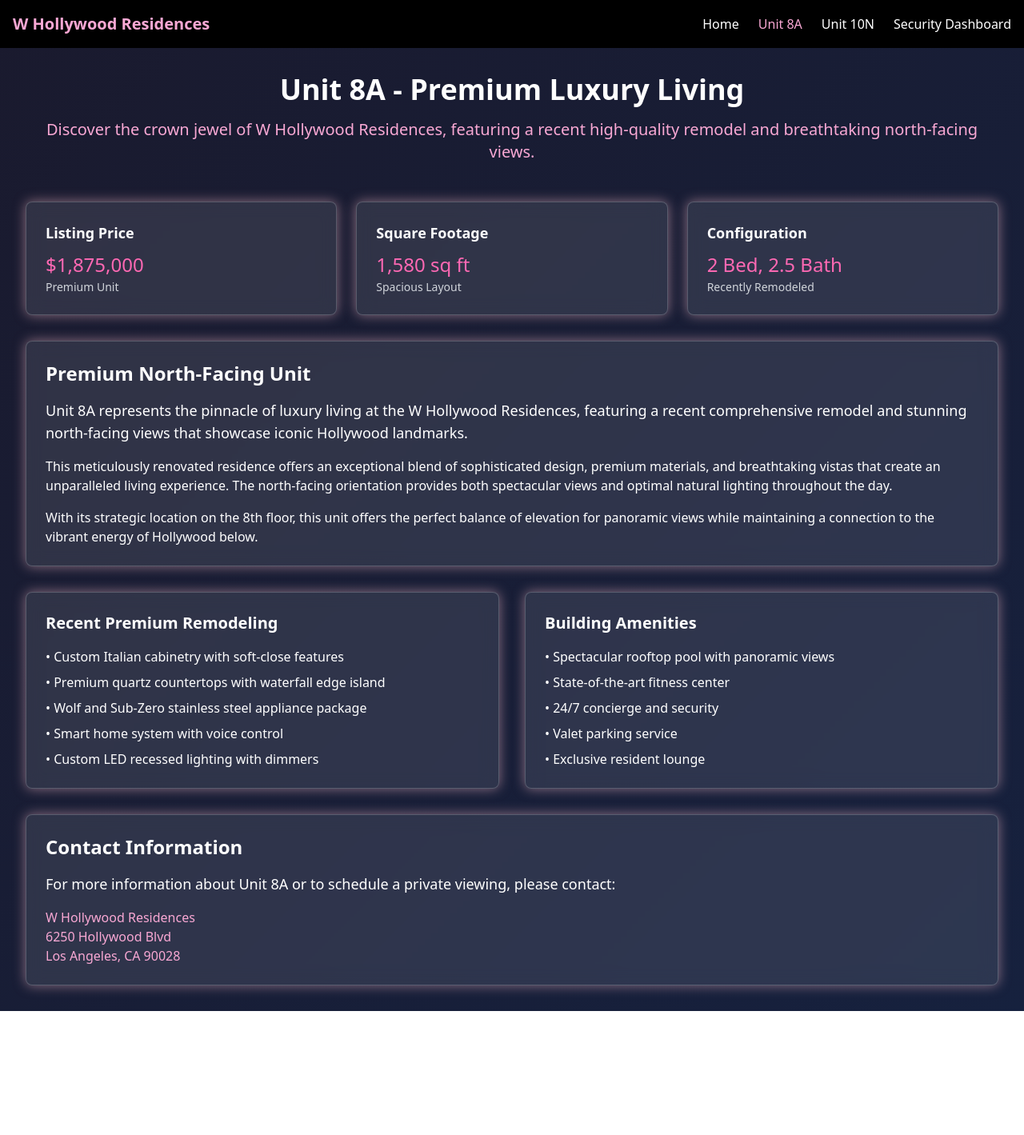
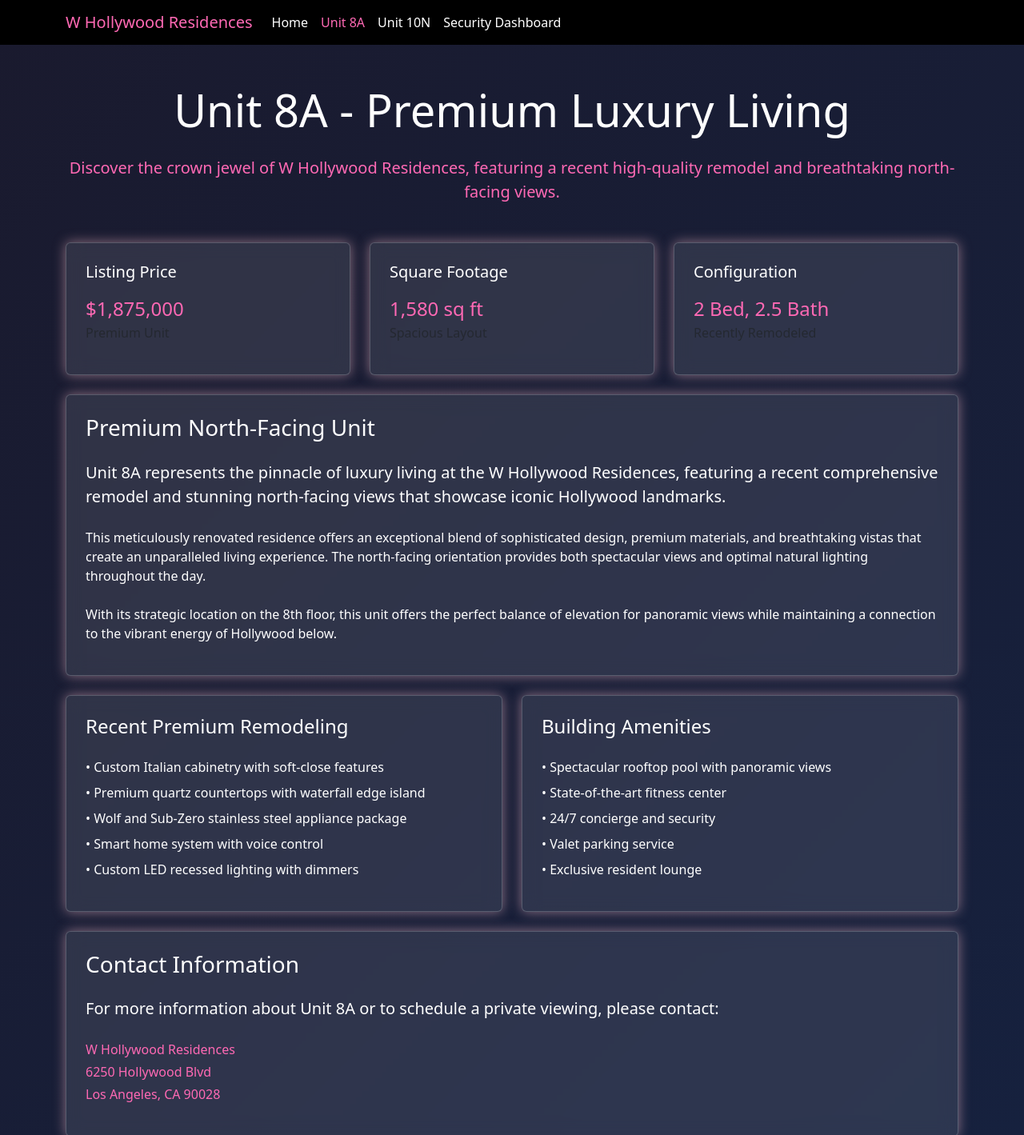
Before and after one commit to pdubbbbbs/PW-8A, a plain HTML site: page 8A.html in a window 1280 px wide. Shown: the whole page at 80% size. Before the commit the page ends 1264 px from the top, so only its background shows below. Drawn offline with nearby package versions, Linux system fonts and the light colour scheme.

Commit message:
Standardize navigation across Unit 8A and Security Dashboard pages

```diff
--- a/8A.html
+++ b/8A.html
@@ -5,7 +5,8 @@
     <meta name="viewport" content="width=device-width, initial-scale=1.0">
     <title>Unit 8A - W Hollywood Residences</title>
     <meta name="description" content="Explore the premium features of Unit 8A at W Hollywood Residences, featuring a recent high-quality remodel and stunning north-facing views.">
-    <link href="https://cdn.jsdelivr.net/npm/tailwindcss@2.2.19/dist/tailwind.min.css" rel="stylesheet">
+    <link href="https://cdn.jsdelivr.net/npm/bootstrap@5.3.0/dist/css/bootstrap.min.css" rel="stylesheet">
+    <link href="https://cdnjs.cloudflare.com/ajax/libs/font-awesome/6.0.0/css/all.min.css" rel="stylesheet">
     <style>
         body {
             background: linear-gradient(135deg, #1a1a2e 0%, #16213e 100%);
@@ -27,86 +28,121 @@
             color: #ff69b4;
             font-size: 1.5rem;
         }
+        .nav-link {
+            color: white !important;
+            transition: color 0.3s ease;
+        }
+        .nav-link:hover {
+            color: #ff69b4 !important;
+        }
+        .nav-link.active {
+            color: #ff69b4 !important;
+        }
     </style>
 </head>
-<body class="min-h-screen">
-    <nav class="bg-black text-white p-4">
-        <div class="container mx-auto flex justify-between items-center">
-            <div class="logo">
-                <a href="index.html" class="text-pink-300 font-bold text-xl">W Hollywood Residences</a>
+<body>
+    <!-- Navigation -->
+    <nav class="navbar navbar-expand-lg navbar-dark bg-black">
+        <div class="container">
+            <a class="navbar-brand text-pink" href="index.html" style="color: #ff69b4;">W Hollywood Residences</a>
+            <button class="navbar-toggler" type="button" data-bs-toggle="collapse" data-bs-target="#navbarNav">
+                <span class="navbar-toggler-icon"></span>
+            </button>
+            <div class="collapse navbar-collapse" id="navbarNav">
+                <ul class="navbar-nav">
+                    <li class="nav-item">
+                        <a class="nav-link" href="index.html">Home</a>
+                    </li>
+                    <li class="nav-item">
+                        <a class="nav-link active" href="8A.html">Unit 8A</a>
+                    </li>
+                    <li class="nav-item">
+                        <a class="nav-link" href="10N.html">Unit 10N</a>
+                    </li>
+                    <li class="nav-item">
+                        <a class="nav-link" href="security.html">Security Dashboard</a>
+                    </li>
+                </ul>
             </div>
-            <ul class="flex space-x-6">
-                <li><a href="index.html" class="hover:text-pink-300">Home</a></li>
-                <li><a href="8A.html" class="text-pink-300">Unit 8A</a></li>
-                <li><a href="10N.html" class="hover:text-pink-300">Unit 10N</a></li>
-                <li><a href="security.html" class="hover:text-pink-300">Security Dashboard</a></li>
-            </ul>
         </div>
     </nav>
 
-    <main class="container mx-auto p-8">
-        <header class="text-center mb-12">
-            <h1 class="text-4xl font-bold mb-4">Unit 8A - Premium Luxury Living</h1>
-            <p class="text-xl text-pink-300">Discover the crown jewel of W Hollywood Residences, featuring a recent high-quality remodel and breathtaking north-facing views.</p>
+    <main class="container p-8">
+        <header class="text-center my-5">
+            <h1 class="display-4 mb-4">Unit 8A - Premium Luxury Living</h1>
+            <p class="lead" style="color: #ff69b4;">Discover the crown jewel of W Hollywood Residences, featuring a recent high-quality remodel and breathtaking north-facing views.</p>
         </header>
 
-        <div class="grid grid-cols-1 md:grid-cols-3 gap-6 mb-8">
-            <div class="unit-card rounded-lg p-6 glow">
-                <h3 class="text-lg font-semibold mb-2">Listing Price</h3>
+        <div class="row mb-4">
+            <div class="col-md-4">
+                <div class="unit-card rounded p-4 glow">
+                    <h3 class="h5 mb-3">Listing Price</h3>
                     <div class="spec-value">$1,875,000</div>
-                <p class="text-sm text-gray-300">Premium Unit</p>
+                    <p class="text-muted">Premium Unit</p>
                 </div>
-            <div class="unit-card rounded-lg p-6 glow">
-                <h3 class="text-lg font-semibold mb-2">Square Footage</h3>
+            </div>
+            <div class="col-md-4">
+                <div class="unit-card rounded p-4 glow">
+                    <h3 class="h5 mb-3">Square Footage</h3>
                     <div class="spec-value">1,580 sq ft</div>
-                <p class="text-sm text-gray-300">Spacious Layout</p>
+                    <p class="text-muted">Spacious Layout</p>
                 </div>
-            <div class="unit-card rounded-lg p-6 glow">
-                <h3 class="text-lg font-semibold mb-2">Configuration</h3>
+            </div>
+            <div class="col-md-4">
+                <div class="unit-card rounded p-4 glow">
+                    <h3 class="h5 mb-3">Configuration</h3>
                     <div class="spec-value">2 Bed, 2.5 Bath</div>
-                <p class="text-sm text-gray-300">Recently Remodeled</p>
+                    <p class="text-muted">Recently Remodeled</p>
+                </div>
             </div>
         </div>
 
-        <div class="unit-card rounded-lg p-6 glow mb-8">
-            <h2 class="text-2xl font-bold mb-4">Premium North-Facing Unit</h2>
-            <p class="text-lg mb-4">Unit 8A represents the pinnacle of luxury living at the W Hollywood Residences, featuring a recent comprehensive remodel and stunning north-facing views that showcase iconic Hollywood landmarks.</p>
+        <div class="unit-card rounded p-4 glow mb-4">
+            <h2 class="h3 mb-4">Premium North-Facing Unit</h2>
+            <p class="lead mb-4">Unit 8A represents the pinnacle of luxury living at the W Hollywood Residences, featuring a recent comprehensive remodel and stunning north-facing views that showcase iconic Hollywood landmarks.</p>
             <p class="mb-4">This meticulously renovated residence offers an exceptional blend of sophisticated design, premium materials, and breathtaking vistas that create an unparalleled living experience. The north-facing orientation provides both spectacular views and optimal natural lighting throughout the day.</p>
             <p>With its strategic location on the 8th floor, this unit offers the perfect balance of elevation for panoramic views while maintaining a connection to the vibrant energy of Hollywood below.</p>
         </div>
 
-        <div class="grid grid-cols-1 md:grid-cols-2 gap-8 mb-8">
-            <div class="unit-card rounded-lg p-6 glow">
-                <h3 class="text-xl font-semibold mb-4">Recent Premium Remodeling</h3>
-                <ul class="space-y-2">
-                    <li>• Custom Italian cabinetry with soft-close features</li>
-                    <li>• Premium quartz countertops with waterfall edge island</li>
-                    <li>• Wolf and Sub-Zero stainless steel appliance package</li>
-                    <li>• Smart home system with voice control</li>
+        <div class="row mb-4">
+            <div class="col-md-6">
+                <div class="unit-card rounded p-4 glow h-100">
+                    <h3 class="h4 mb-4">Recent Premium Remodeling</h3>
+                    <ul class="list-unstyled">
+                        <li class="mb-2">• Custom Italian cabinetry with soft-close features</li>
+                        <li class="mb-2">• Premium quartz countertops with waterfall edge island</li>
+                        <li class="mb-2">• Wolf and Sub-Zero stainless steel appliance package</li>
+                        <li class="mb-2">• Smart home system with voice control</li>
                         <li>• Custom LED recessed lighting with dimmers</li>
                     </ul>
                 </div>
-            <div class="unit-card rounded-lg p-6 glow">
-                <h3 class="text-xl font-semibold mb-4">Building Amenities</h3>
-                <ul class="space-y-2">
-                    <li>• Spectacular rooftop pool with panoramic views</li>
-                    <li>• State-of-the-art fitness center</li>
-                    <li>• 24/7 concierge and security</li>
-                    <li>• Valet parking service</li>
+            </div>
+            <div class="col-md-6">
+                <div class="unit-card rounded p-4 glow h-100">
+                    <h3 class="h4 mb-4">Building Amenities</h3>
+                    <ul class="list-unstyled">
+                        <li class="mb-2">• Spectacular rooftop pool with panoramic views</li>
+                        <li class="mb-2">• State-of-the-art fitness center</li>
+                        <li class="mb-2">• 24/7 concierge and security</li>
+                        <li class="mb-2">• Valet parking service</li>
                         <li>• Exclusive resident lounge</li>
                     </ul>
                 </div>
             </div>
+        </div>
 
-        <div class="unit-card rounded-lg p-6 glow">
-            <h2 class="text-2xl font-bold mb-4">Contact Information</h2>
-            <p class="text-lg mb-4">For more information about Unit 8A or to schedule a private viewing, please contact:</p>
-            <div class="text-pink-300">
-                <p>W Hollywood Residences</p>
-                <p>6250 Hollywood Blvd</p>
+        <div class="unit-card rounded p-4 glow">
+            <h2 class="h3 mb-4">Contact Information</h2>
+            <p class="lead mb-4">For more information about Unit 8A or to schedule a private viewing, please contact:</p>
+            <div style="color: #ff69b4;">
+                <p class="mb-1">W Hollywood Residences</p>
+                <p class="mb-1">6250 Hollywood Blvd</p>
                 <p>Los Angeles, CA 90028</p>
             </div>
         </div>
     </main>
+
+    <!-- Bootstrap JS -->
+    <script src="https://cdn.jsdelivr.net/npm/bootstrap@5.3.0/dist/js/bootstrap.bundle.min.js"></script>
 </body>
 </html>
```
Also changed, not shown: security.html (+32 -63 lines). Lines whose indentation alone changed are shown as unchanged.
